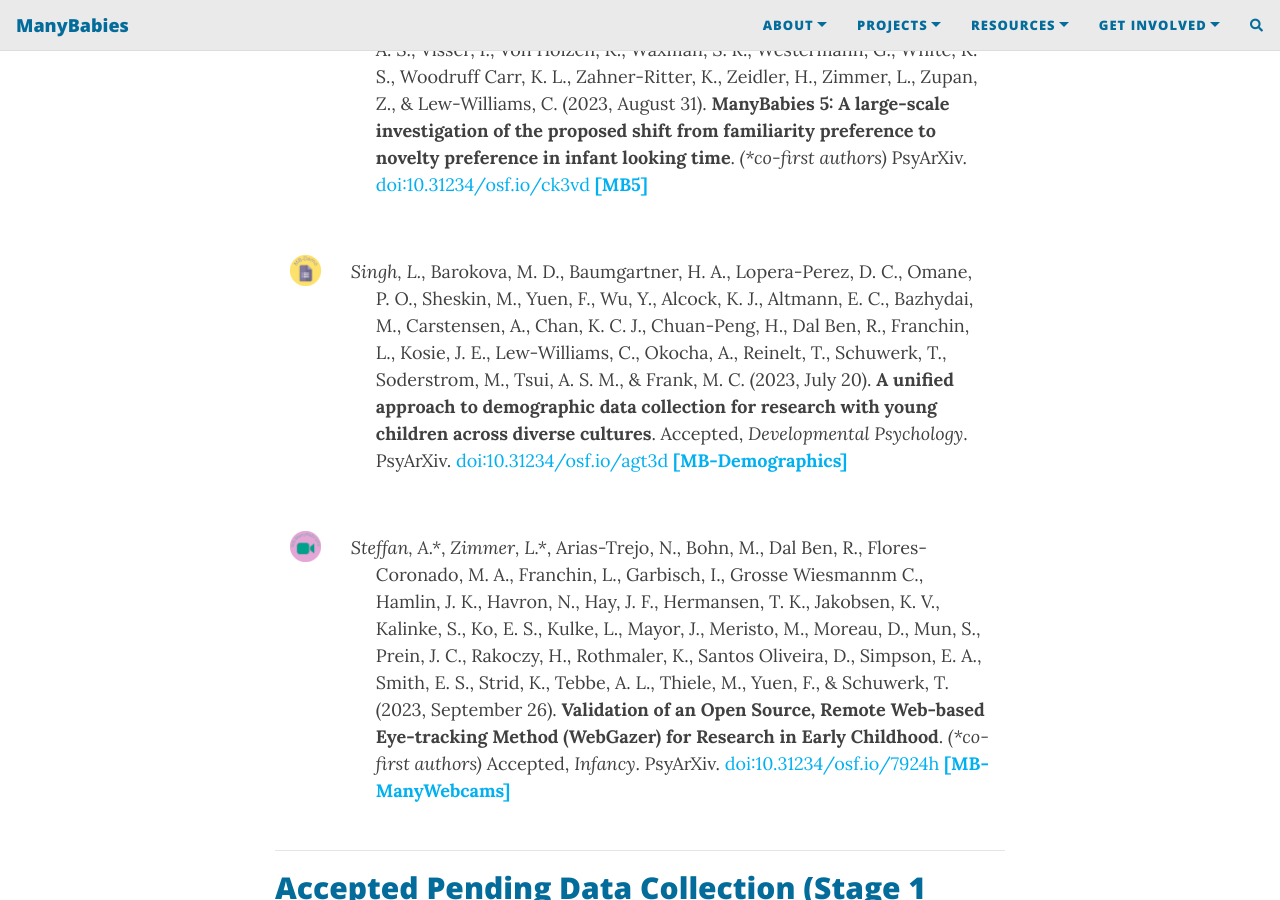
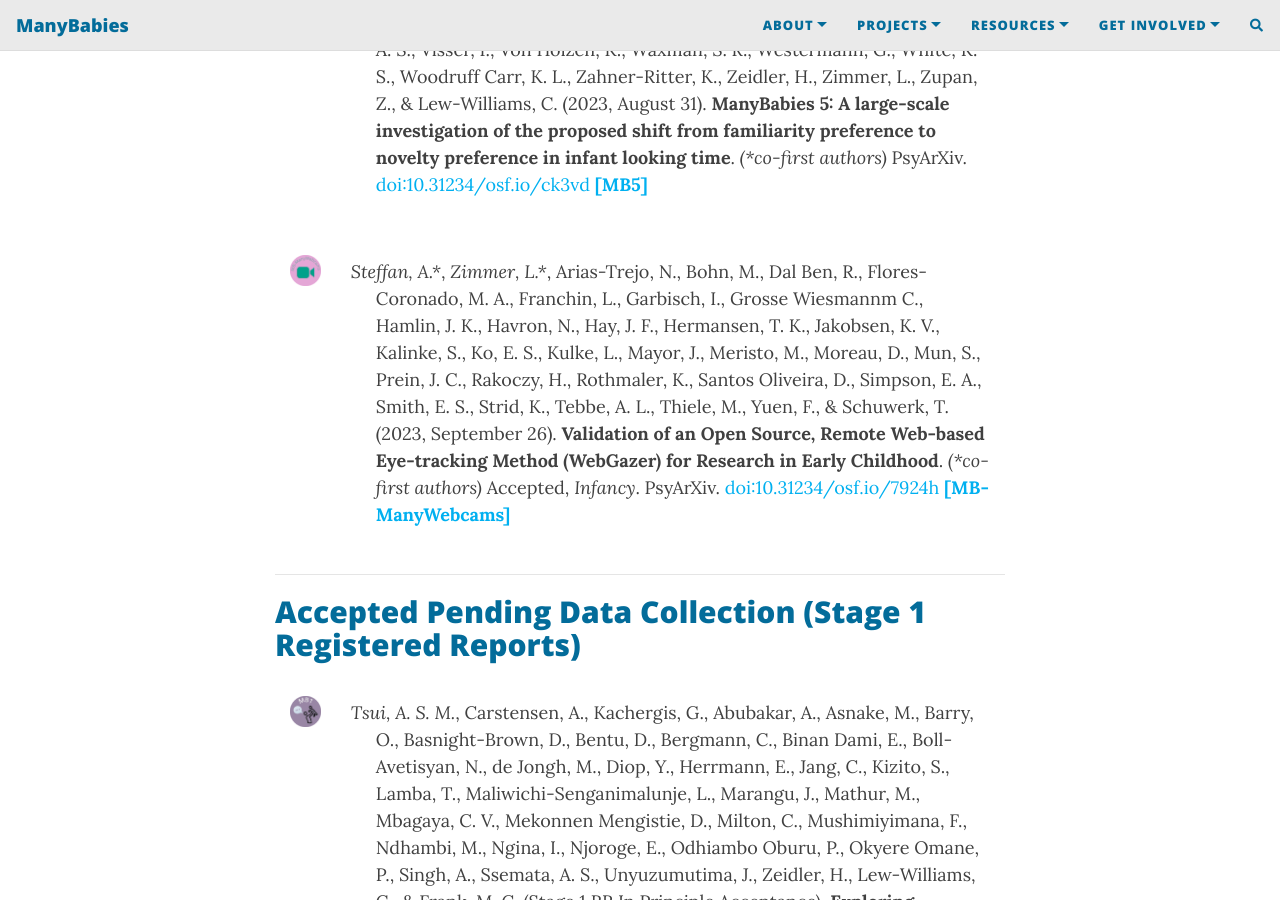
Before and after one commit to manybabies/manybabies.github.io, a Jekyll site: the page built from publications.md, in a window 1280 px wide and 900 px high, scrolled down 1269 px. Built offline with Jekyll 4.4.1, drawn with Linux system fonts in a browser that asks for light colours; nearby versions of some CDN libraries; comment, search, counter and statistics services are not loaded; some of the changed text lies outside the part shown.

Commit message:
update MB-Demo publication

```diff
--- a/publications.md
+++ b/publications.md
@@ -48,20 +48,6 @@
         PsyArXiv.
         <a href="https://doi.org/10.31234/osf.io/ck3vd" target="_blank">doi:10.31234/osf.io/ck3vd</a>
         <a href="{{site.baseurl}}/MB5/"><b>[MB5]</b></a></p>
-      </div>
-    </div>
-    <div class="row">
-      <div class="col-sm-1" align=center>
-        <br>
-        <a href="{{site.baseurl}}/MB-Demographics/"><img src="/assets/img/MBDemo_logo.png" alt="ManyBabies Demographics logo"></a>
-      </div>
-      <div class="col-sm-11">
-        <p style="padding-left: 25px; text-indent: -25px"><i>Singh, L.</i>, Barokova, M. D., Baumgartner, H. A., Lopera-Perez, D. C., Omane, P. O., Sheskin, M., Yuen, F., Wu, Y., Alcock, K. J., Altmann, E. C., Bazhydai, M., Carstensen, A., Chan, K. C. J., Chuan-Peng, H., Dal Ben, R., Franchin, L., Kosie, J. E., Lew-Williams, C., Okocha, A., Reinelt, T., Schuwerk, T., Soderstrom, M., Tsui, A. S. M., & Frank, M. C. (2023, July 20).
-        <b>A unified approach to demographic data collection for research with young children across diverse cultures</b>.
-        Accepted, <i>Developmental Psychology</i>.
-        PsyArXiv.
-        <a href="https://doi.org/10.31234/osf.io/agt3d" target="_blank">doi:10.31234/osf.io/agt3d</a>
-        <a href="{{site.baseurl}}/MB-Demographics/"><b>[MB-Demographics]</b></a></p>
       </div>
     </div>
     <div class="row">
@@ -159,6 +145,20 @@
 
 <section>
   <div class="container">
+    <div class="row">
+      <div class="col-sm-1" align=center>
+        <br>
+        <a href="{{site.baseurl}}/MB-Demographics/"><img src="/assets/img/MBDemo_logo.png" alt="ManyBabies Demographics logo"></a>
+      </div>
+      <div class="col-sm-11">
+        <p style="padding-left: 25px; text-indent: -25px"><i>Singh, L.</i>, Barokova, M. D., Baumgartner, H. A., Lopera-Perez, D. C., Omane, P. O., Sheskin, M., Yuen, F., Wu, Y., Alcock, K. J., Altmann, E. C., Bazhydai, M., Carstensen, A., Chan, K. C. J., Chuan-Peng, H., Dal Ben, R., Franchin, L., Kosie, J. E., Lew-Williams, C., Okocha, A., Reinelt, T., Schuwerk, T., Soderstrom, M., Tsui, A. S. M., & Frank, M. C. (2023).
+        <b>A unified approach to demographic data collection for research with young children across diverse cultures</b>.
+        <i>Developmental Psychology</i>.
+        <a href="https://doi.org/10.1037/dev0001623" target="_blank">doi.org/10.1037/dev0001623</a>
+        <a href="https://doi.org/10.31234/osf.io/agt3d" target="_blank">[PsyArXiv Preprint]</a></p>
+        <a href="{{site.baseurl}}/MB-Demographics/"><b>[MB-Demographics]</b></a></p>
+      </div>
+    </div>
     <div class="row">
       <div class="col-sm-1" align=center>
         <br>
```
Also changed, not shown: MB-Demographics.md (+4 -4 lines), projects.md (+1 -1 lines).
